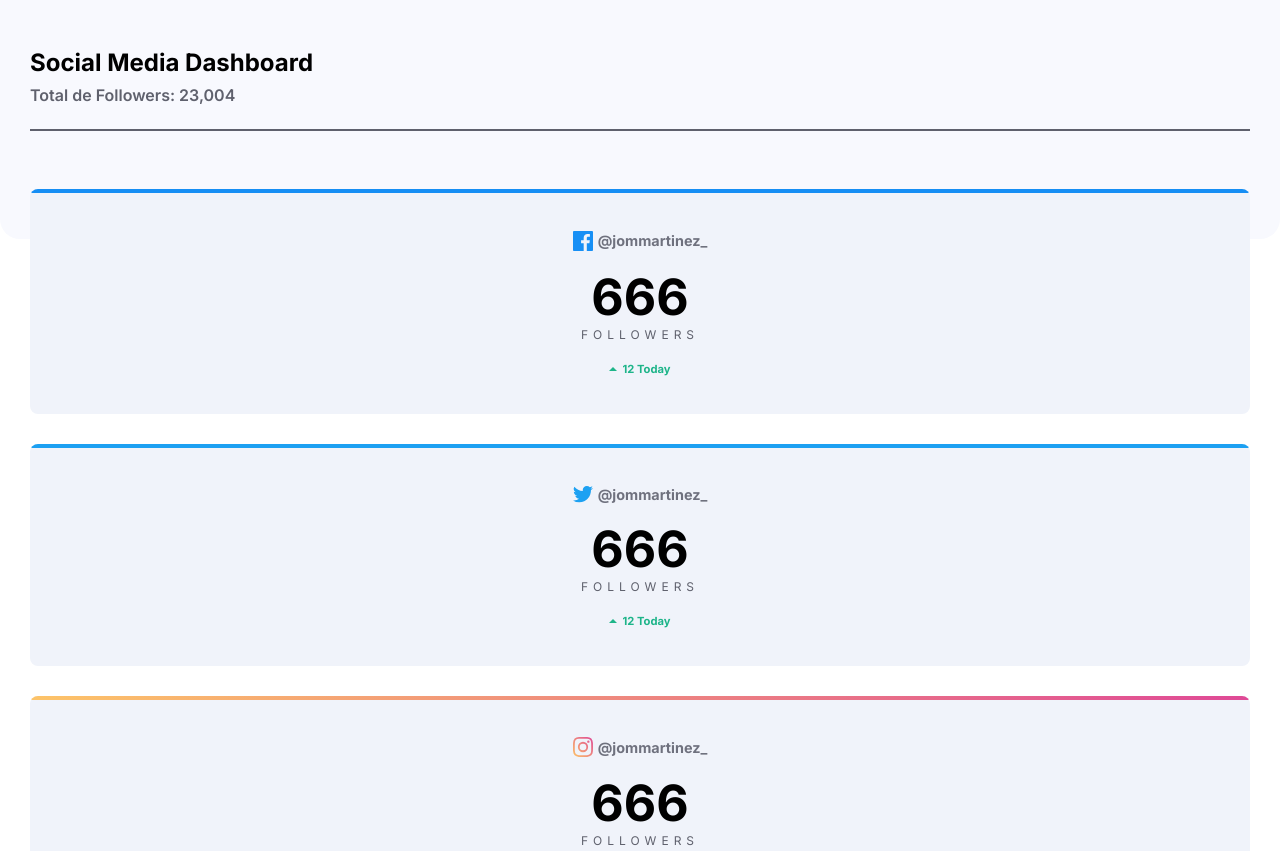
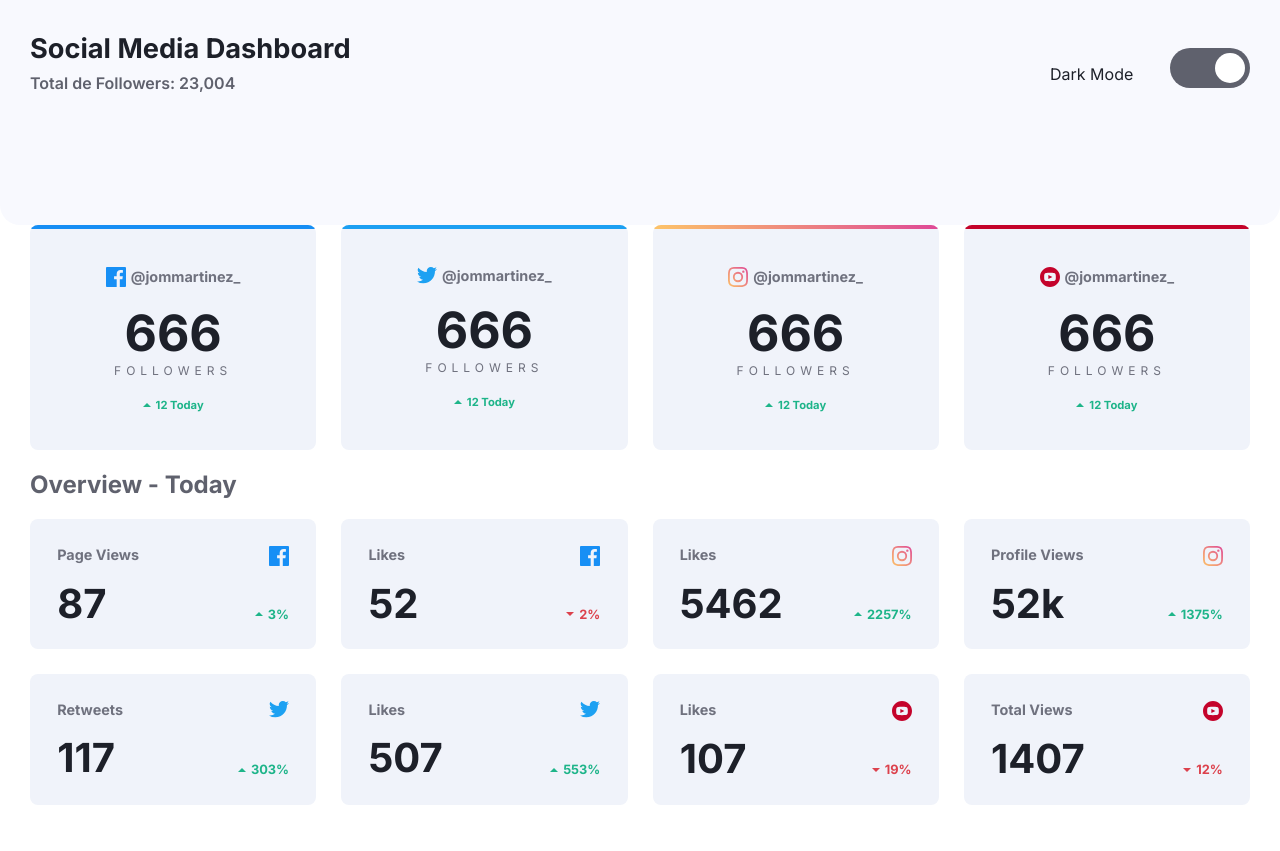
Before and after one commit to Jommartinez/dark-mode-demo, a plain HTML site: page index.html in a window 1280 px wide. Shown: the top 851 px of the page. Drawn offline with Linux system fonts and the light colour scheme.

Commit message:
dark mode

```diff
--- a/css/styles.css
+++ b/css/styles.css
@@ -1,69 +1,117 @@
-/* base */
+/* globals  */
 body {
 	margin: 0;
 	font-family: "Inter", sans-serif;
+	color: var(--baseColor);
+	background: var(--baseBackground);
+	/* border: 1px solid red; */
 }
 :root {
 	--lime-green: hsl(163, 72%, 41%);
 	--bright-red: hsl(356, 69%, 56%);
-
 	--facebook: #168ef4;
 	--twitter: hsl(203, 89%, 53%);
 	--instagram-1: hsl(37, 97%, 70%);
 	--instagram-2: hsl(329, 70%, 58%);
-	--youtube: hsl(348, 97%, 39%);
+	--youTube: hsl(348, 97%, 39%);
 	--gray: #5f616d;
+	--cardGray: #f0f3fa;
+	--lightGray: #f8f9fe;
+	--cardTitle: #6f717e;
+	--baseBackground: white;
+	--baseColor: #1d2029;
+	--switchSpinner: white;
+	--switch: #5f616d;
 }
 .wrapper {
 	padding: 0 30px;
 }
 .grid {
 	display: grid;
-	grid-row-gap: 30px;
+	grid-row-gap: 25px;
 }
-/* header */
+.dark-mode {
+	display: flex;
+	justify-content: space-between;
+	padding-top: 1em;
+}
+.checkbox {
+	display: none;
+}
+.checkbox:checked ~ .switch:before {
+	transform: translateX(0);
+}
+.switch {
+	/* border: 1px solid red; */
+	height: 40px;
+	display: block;
+	border-radius: 20px;
+	background: var(--switch);
+	width: 80px;
+	padding: 5px;
+	box-sizing: border-box;
+	cursor: pointer;
+	user-select: none;
+}
+.switch::before {
+	content: "";
+	display: block;
+	width: 30px;
+	height: 30px;
+	background: var(--switchSpinner);
+	border-radius: 50%;
+	transform: translateX(40px);
+	transition: 0.3s;
+	will-change: transform;
+}
+/* header  */
 .header {
-	background: #f8f9fe;
+	/* border: 1px solid red; */
+	background: var(--lightGray);
 	padding-bottom: 100px;
 	border-radius: 0 0 20px 20px;
-}
-h1 {
-	margin: 0;
 	padding-top: 2em;
-	font-size: 1.5em;
 }
 .header-total {
 	color: var(--gray);
 	margin: 0.5em 0;
 	font-weight: 600;
-	border-bottom: 2px solid var(--gray);
+	border-bottom: 1px solid var(--gray);
 	padding-bottom: 1.5em;
 }
-/* top card */
-.top-card {
+h1 {
+	margin: 0;
+	font-size: 1.7em;
+}
+/* top card  */
+.top-cards {
+	/* border: 1px solid green; */
 	margin-top: -50px;
+	margin-bottom: 3em;
 }
-/* card */
+/* card  */
 .card {
 	border-radius: 8px;
 	overflow: hidden;
-	background: #f0f3fa;
+	background: var(--cardGray);
 	text-align: center;
 	padding: 1.7em 0;
 	position: relative;
 }
 .card:before {
-	position: absolute;
-	left: 0;
-	top: 0;
-	right: 0;
 	content: "";
 	height: 4px;
 	display: block;
-	border-radius: 5px;
+	position: absolute;
+	left: 0;
+	right: 0;
+	top: 0;
 }
 .card.facebook::before {
 	background: var(--facebook);
+}
+.card.twitter::before {
+	background: var(--twitter);
 }
 .card.instagram::before {
 	background-image: linear-gradient(
@@ -72,18 +120,15 @@ h1 {
 		var(--instagram-2) 100%
 	);
 }
-.card.twitter::before {
-	background: var(--twitter);
-}
 .card.youtube::before {
-	background: var(--youtube);
+	background: var(--youTube);
 }
 
 .card-title {
 	display: flex;
 	align-items: center;
 	justify-content: center;
-	color: #6f717e;
+	color: var(--cardTitle);
 	font-size: 0.9em;
 	font-weight: bold;
 }
@@ -92,18 +137,23 @@ h1 {
 }
 
 .card-followers {
+	/* border: 1px solid green; */
 }
+
 .card-followers-number {
+	/* border: 1px solid red; */
 	font-size: 50px;
 	font-weight: 700;
 }
 .card-followers-title {
+	/* border: 1px solid blue; */
 	display: block;
 	text-transform: uppercase;
-	color: var(--gray);
+	color: var(--cardTitle);
 	letter-spacing: 5px;
 	font-size: 0.75em;
 }
+
 .card-today {
 	margin-top: 20px;
 	color: var(--lime-green);
@@ -113,44 +163,60 @@ h1 {
 	align-items: center;
 	justify-content: center;
 }
+
 .card-today img {
 	margin-right: 5px;
 }
 
-/*overview*/
+/* overview  */
 .overview {
+	padding-bottom: 2em;
 }
+
+h2 {
+	color: var(--gray);
+}
+
 .card-small {
+	/* border: 1px solid red; */
 	display: grid;
 	grid-template-columns: 1fr 1fr;
 	grid-row-gap: 1em;
-	background: #f0f3fa;
+	background: var(--cardGray);
 	border-radius: 8px;
 	padding: 1.7em;
 }
 .card-small p {
 	margin: 0;
 }
+
 .card-small-views {
-	color: var(--gray);
+	/* border: 1px solid green; */
+	color: var(--cardTitle);
 	font-weight: bold;
 	font-size: 0.9em;
 }
+
 .card-small-icon {
+	/* border: 1px solid orange; */
 	text-align: right;
 }
+
 .card-small-number {
+	/* border: 1px solid purple; */
 	font-weight: bold;
 	font-size: 2.5em;
 	line-height: 0.9;
 }
+
 .card-small-percentage {
+	/* border: 1px solid rgb(38, 0, 255); */
 	text-align: right;
 	display: flex;
 	align-items: flex-end;
+	color: var(--lime-green);
 	justify-content: flex-end;
-	color: var(--lime-green);
-	font-size: 0.9em;
+	font-size: 0.8em;
 	font-weight: bold;
 }
 .card-small-percentage.is-danger {
@@ -160,6 +226,72 @@ h1 {
 	display: flex;
 	align-items: center;
 }
-.card-small-percentage span img {
+.card-small-percentage img {
 	margin-right: 5px;
 }
+
+@media screen and (min-width: 480px) {
+	.grid {
+		/* border: 1px solid purple; */
+		grid-template-columns: 1fr 1fr;
+		grid-column-gap: 25px;
+	}
+	.wrapper {
+		max-width: 1440px;
+		margin: auto;
+	}
+}
+
+@media screen and (min-width: 768px) {
+	.grid {
+		grid-template-columns: 1fr 1fr 1fr;
+	}
+}
+
+@media screen and (min-width: 1024px) {
+	.grid {
+		grid-template-columns: 1fr 1fr 1fr 1fr;
+	}
+	.header-total {
+		border: none;
+	}
+	.header-grid {
+		display: grid;
+		grid-template-columns: 1fr 200px;
+	}
+}
+
+.is-dark-mode {
+	--cardGray: #252b43;
+	--baseBackground: #1d2029;
+	--baseColor: white;
+	--gray: #8088ad;
+	--lightGray: #1d2029;
+	--cardTitle: #8088ad;
+	--switchSpinner: #282943;
+	--switch: linear-gradient(to right, #4796d2 0%, #37ce8f 100%);
+}
+
+.is-light-mode {
+	--gray: #5f616d;
+	--cardGray: #f0f3fa;
+	--lightGray: #f8f9fe;
+	--cardTitle: #6f717e;
+	--baseBackground: white;
+	--baseColor: #1d2029;
+	--switchSpinner: white;
+	--switch: #5f616d;
+}
+
+@media (prefers-color-scheme: dark) {
+	:root {
+		--cardGray: #252b43;
+		--baseBackground: #1d2029;
+		--baseColor: white;
+		--gray: #8088ad;
+		--lightGray: #1d2029;
+		--cardTitle: #8088ad;
+		--switchSpinner: #282943;
+		--switch: linear-gradient(to right, #4796d2 0%, #37ce8f 100%);
+	}
+}
--- a/index.html
+++ b/index.html
@@ -13,8 +13,22 @@
 	<body>
 		<header class="header">
 			<div class="wrapper">
-				<h1>Social Media Dashboard</h1>
-				<p class="header-total">Total de Followers: 23,004</p>
+				<div class="header-grid">
+					<div>
+						<h1>Social Media Dashboard</h1>
+						<p class="header-total">Total de Followers: 23,004</p>
+					</div>
+					<div class="dark-mode">
+						<p class="dark-mode-title">Dark Mode</p>
+						<input
+							class="checkbox"
+							type="checkbox"
+							name="checkbox"
+							id="checkbox"
+						/>
+						<label class="switch" for="checkbox"></label>
+					</div>
+				</div>
 			</div>
 		</header>
 		<section class="top-card">
@@ -81,6 +95,7 @@
 		</section>
 		<section class="overview">
 			<div class="wrapper">
+				<h2>Overview - Today</h2>
 				<div class="grid">
 					<div class="card-small">
 						<p class="card-small-views">Page Views</p>
@@ -189,5 +204,6 @@
 				</div>
 			</div>
 		</section>
+		<script src="js/app.js"></script>
 	</body>
 </html>
--- /dev/null
+++ b/js/app.js
@@ -0,0 +1,12 @@
+const checkbox = document.querySelector("#checkbox");
+if (window.matchMedia("(prefers-color-scheme: dark)").matches) {
+	checkbox.setAttribute("checked", true);
+}
+
+checkbox.addEventListener("change", function () {
+	if (this.checked) {
+		document.body.classList.add("is-dark-mode");
+	} else {
+		document.body.classList.remove("is-dark-mode");
+	}
+});
```
